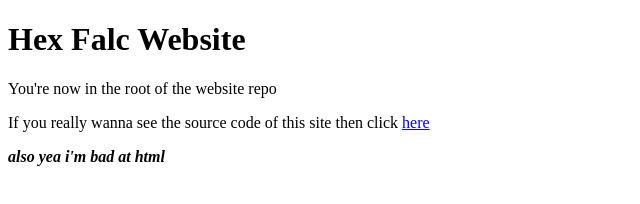
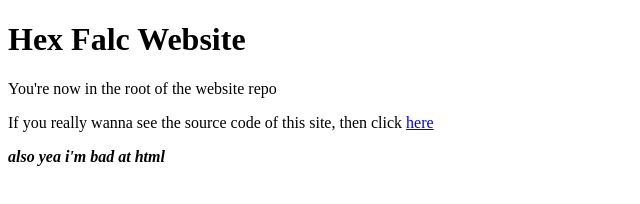
Before and after one commit to Hexfalc/Hexfalc.github.io, a plain HTML site: page index.html in a window 1280 px wide. Shown: the full height of the page, 0-640 px from the left. Drawn offline with Linux system fonts and the light colour scheme.

Commit message:
html stuff

```diff
--- a/index.html
+++ b/index.html
@@ -4,7 +4,7 @@
 
     <h1> Hex Falc Website </h1>
     <p> You're now in the root of the website repo </p>
-   <p> If you really wanna see the source code of this site then click <a href="https://github.com/Hexfalc/hexfalc.github.io.git">here</a></p>
+   <p> If you really wanna see the source code of this site, then click <a href="https://github.com/Hexfalc/hexfalc.github.io.git">here</a></p>
     <p><b><i> also yea i'm bad at html </i></b></p>
 
   </body>
```
